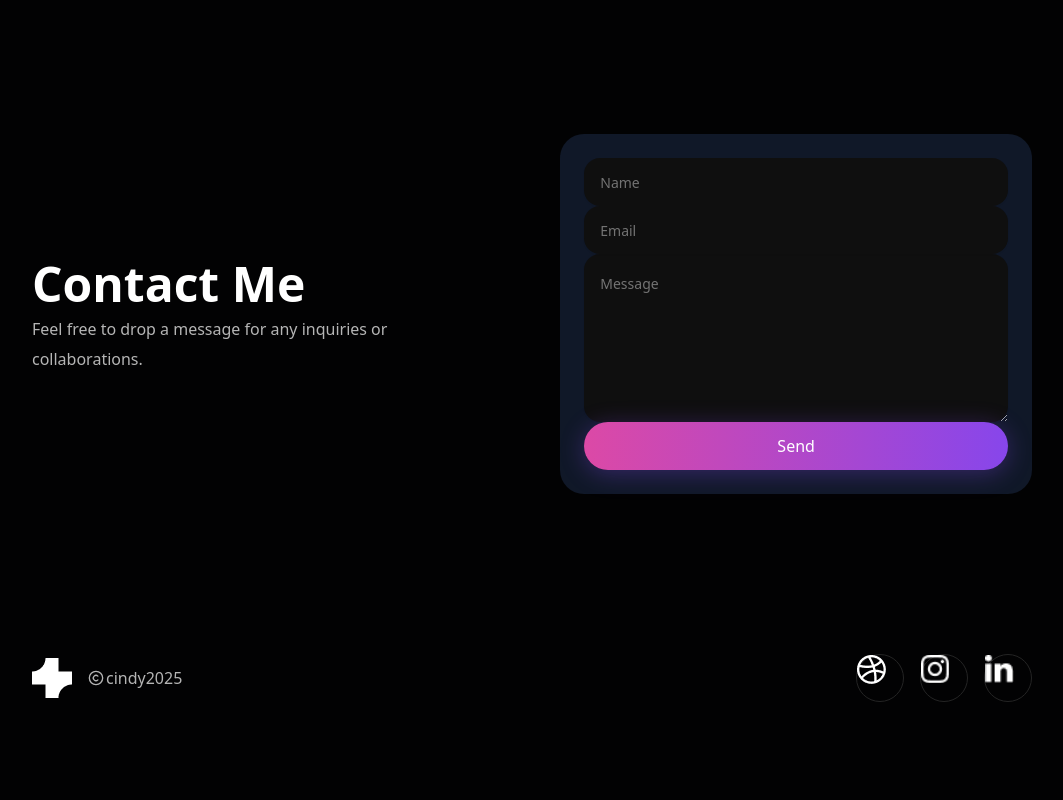
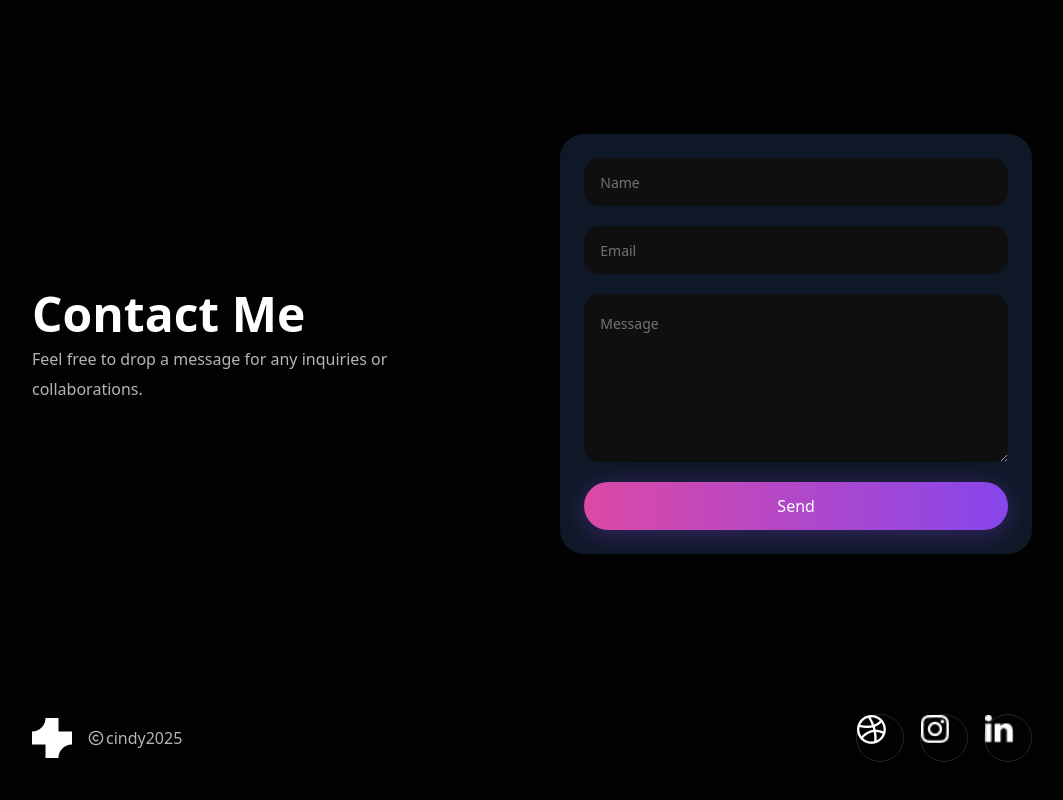
Before and after one commit to cindynufa/cindynufa-portfolio-5-wph, a Next.js app: page / in a window 1280 px wide. Shown: the part 8736-9536 px from the top of the page, without its empty margins (108-1171 px from the left). Built offline with nearby package versions, Linux system fonts and the light colour scheme.

Commit message:
Fix: fixed gap of contact form

```diff
--- a/src/components/contact/ContactForm.tsx
+++ b/src/components/contact/ContactForm.tsx
@@ -6,7 +6,7 @@ import { Button } from '../ui/button';
 export default function ContactForm() {
   return (
     <div className="w-120 p-6 gap-5 border-0 bg-gray-900 rounded-3xl">
-      <Form.Root className="w-full gap-5">
+      <Form.Root className="flex flex-col w-full gap-5">
         <Form.Field className="" name="name">
           <Form.Message match="valueMissing" className="text-red-500">
             Please enter your name
```
